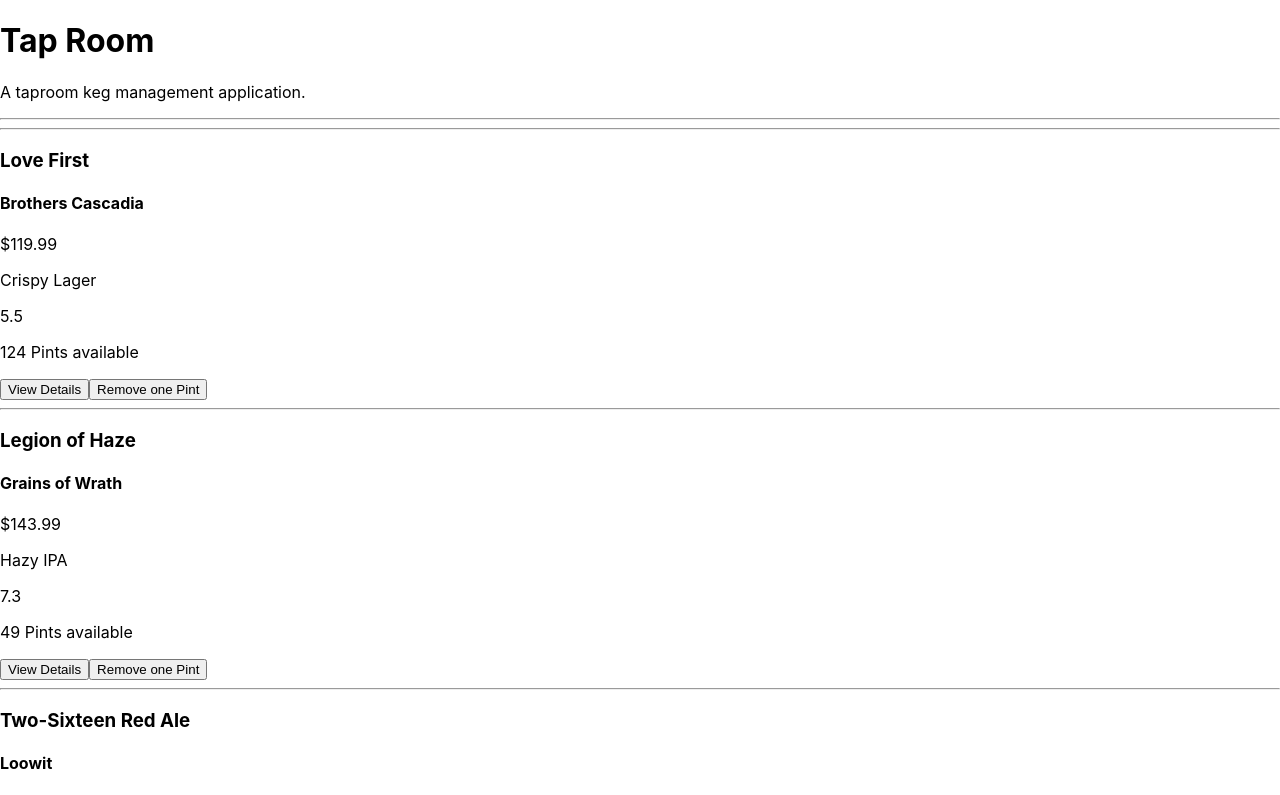
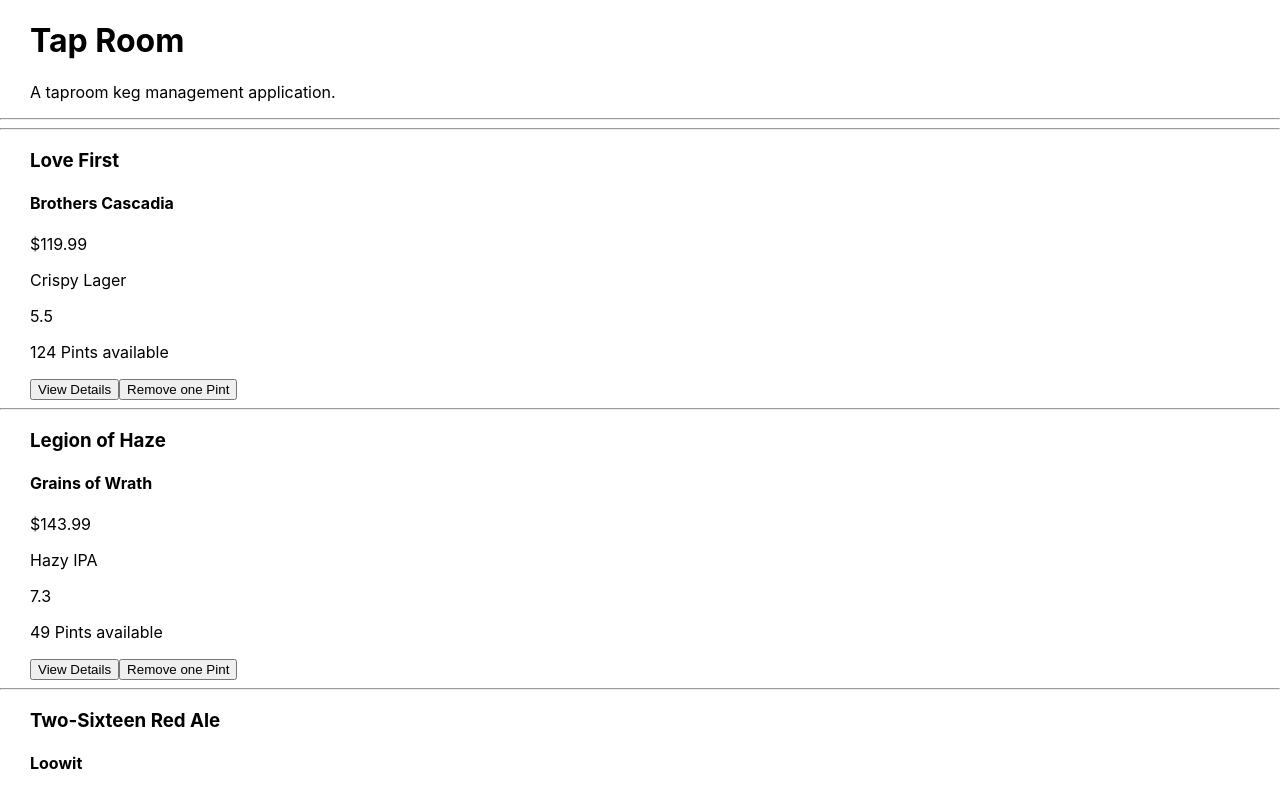
Before and after one commit to kdrendel99/Tap-Room-Manager---React-App, a React (Create React App) app: page / in a window 1280 px wide. Shown: the top 795 px of the page. Built offline with nearby package versions, Linux system fonts and the light colour scheme.

Commit message:
Add small margin styling elements to Keg.js, Header.js, and the button at the bottom of KegControl.

```diff
--- a/src/components/Header.js
+++ b/src/components/Header.js
@@ -3,8 +3,10 @@ import React from 'react';
 function Header(){
   return(
     <React.Fragment>
-      <h1>Tap Room</h1>
-      <p>A taproom keg management application.</p>
+      <div style={{marginLeft: "30px"}}>
+        <h1>Tap Room</h1>
+        <p>A taproom keg management application.</p>
+        </div>
       <hr/>
     </React.Fragment>
   );
--- a/src/components/Keg.js
+++ b/src/components/Keg.js
@@ -13,6 +13,7 @@ function Keg(props){
 
   return(
     <React.Fragment>
+      <div style={{marginLeft: "30px"}}>
         <h3>{props.name}</h3>
         <h4>{props.brand}</h4>
         <p>${props.price}</p>
@@ -23,7 +24,8 @@ function Keg(props){
         <button onClick = {() => props.whenKegClicked(props.id)}>View Details</button>
 
         <button disabled={props.remainingPints === 0 ? true : false} onClick={() => props.onClickingBuy(props.id)}>Remove one Pint</button>
-        <hr/>
+      </div>
+      <hr/>
     </React.Fragment>
   )
 }
--- a/src/components/KegControl.js
+++ b/src/components/KegControl.js
@@ -99,7 +99,7 @@ class KegControl extends React.Component{
     return(
       <React.Fragment>
         {currentlyVisibleState}
-        <button onClick={this.handleClick}>{buttonText}</button>
+        <button onClick={this.handleClick} style={{marginLeft: "30px"}}>{buttonText}</button>
       </React.Fragment>
     );
   }
```
